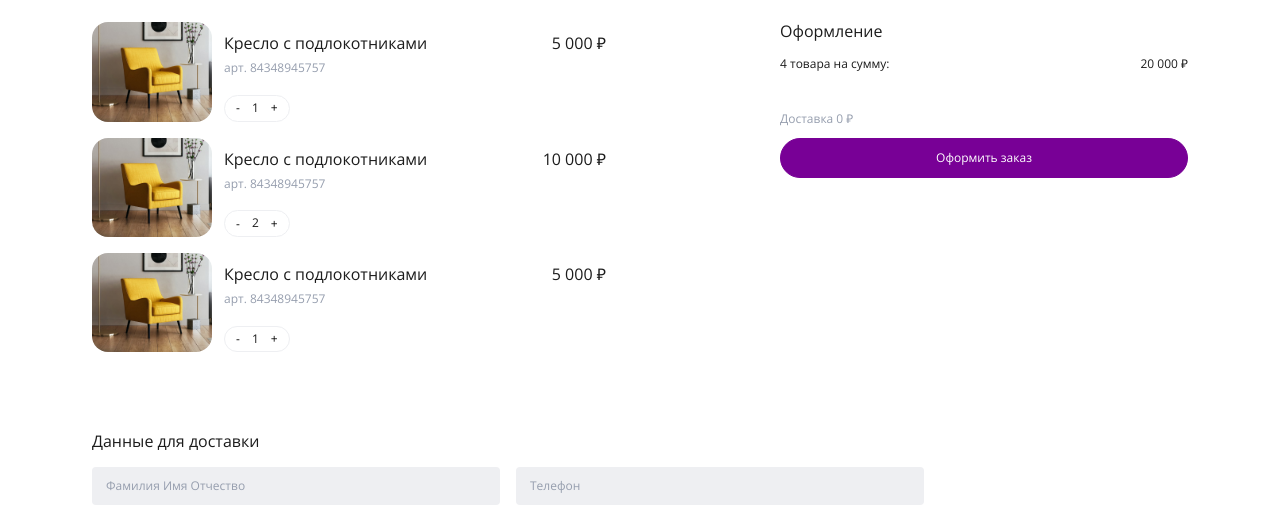
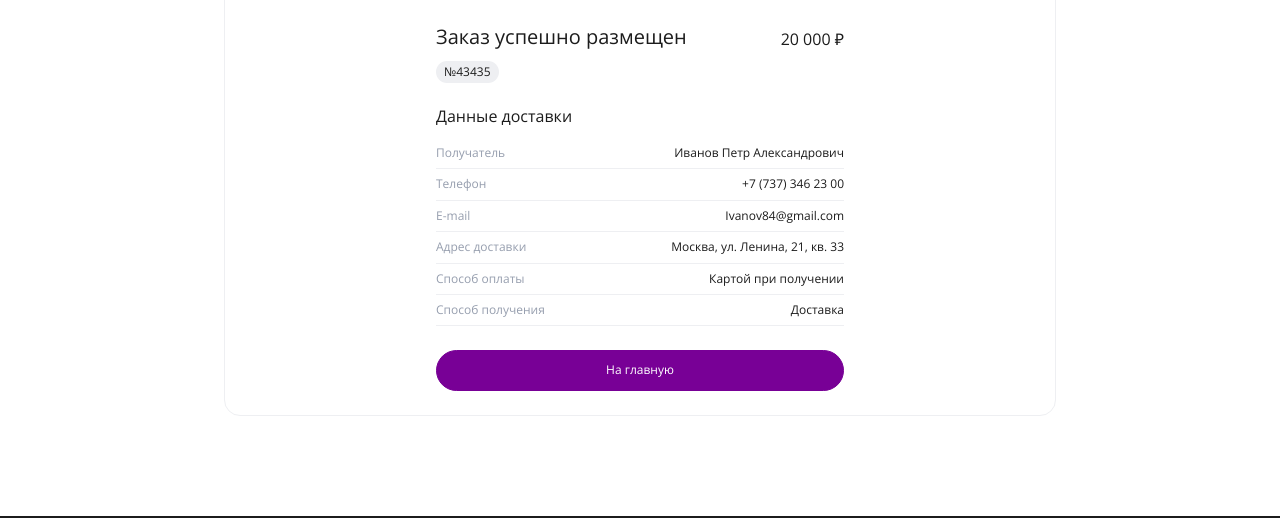
Before and after one commit to Rednata/koff, a website built with Vite: page index.html in a window 1280 px wide. Shown: the part 280-798 px from the top of the page. Built offline with nearby package versions, Linux system fonts and the light colour scheme.

Commit message:
feat: style for order

```diff
--- a/index.html
+++ b/index.html
@@ -357,7 +357,7 @@
         </div>
       </section>
 
-      <section class="cart">
+      <section class="cart" hidden>
         <div class="container cart__container">
           <h2 class="cart__title">Корзина</h2>
           <ul class="cart__products">
@@ -442,42 +442,48 @@
         </div>
       </section>
 
-      <section class="modal-order" hidden>
-        <div class="container modal-order__container">
-          <p class="modal-order__title">Заказ успешно размещен</p>
-          <p class="modal-order__price">20&nbsp;000&nbsp;₽</p>
-          <p class="modal-order__article">№43435</p>
-          <div class="modal-order__info">
-            <p class="modal-order__info-title">Данные доставки</p>
-            <ul class="modal-order__list">
-              <li class="modal-order__item">
-                <p class="modal-order__item-name">Получатель</p>
-                <p class="modal-order__item-mean">Иванов Петр Александрович</p>
+      <section class="order">
+        <div class="container order__container">
+          <div class="order__wrap">
+            <div class="order__info">
+              <h3 class="order__title">Заказ успешно размещен</h3>
+              <p class="order__price">20&nbsp;000&nbsp;₽</p>
+              <p class="order__article">№43435</p>
+            </div>
+
+            <div class="order__delivery">
+              <p class="order__delivery-title">Данные доставки</p>
+              <ul class="order__list">
+                <li class="order__item">
+                  <p class="order__item-name">Получатель</p>
+                  <p class="order__item-mean">Иванов Петр Александрович</p>
                 </li>
-              <li class="modal-order__item">
-                <p class="modal-order__item-name">Телефон</p>
-                <p class="modal-order__item-mean">+7 (737) 346 23 00</p>
+                <li class="order__item">
+                  <p class="order__item-name">Телефон</p>
+                  <p class="order__item-mean">+7 (737) 346 23 00</p>
                 </li>
-              <li class="modal-order__item">
-                <p class="modal-order__item-name">E-mail</p>
-                <p class="modal-order__item-mean">Ivanov84@gmail.com</p>
+                <li class="order__item">
+                  <p class="order__item-name">E-mail</p>
+                  <p class="order__item-mean">Ivanov84@gmail.com</p>
                 </li>
-              <li class="modal-order__item">
-                <p class="modal-order__item-name">Адрес доставки</p>
-                <p class="modal-order__item-mean">Москва, ул. Ленина, 21, кв. 33</p>
+                <li class="order__item">
+                  <p class="order__item-name">Адрес доставки</p>
+                  <p class="order__item-mean">Москва, ул. Ленина, 21, кв. 33</p>
                 </li>
-              <li class="modal-order__item">
-                <p class="modal-order__item-name">Способ оплаты</p>
-                <p class="modal-order__item-mean">Картой при получении</p>
+                <li class="order__item">
+                  <p class="order__item-name">Способ оплаты</p>
+                  <p class="order__item-mean">Картой при получении</p>
                 </li>
-              <li class="modal-order__item">
-                <p class="modal-order__item-name">Способ получения</p>
-                <p class="modal-order__item-mean">Доставка</p>
+                <li class="order__item">
+                  <p class="order__item-name">Способ получения</p>
+                  <p class="order__item-mean">Доставка</p>
                 </li>
               </ul>
             </div>
 
-          <a class="modal-order__link" href="/">На главную</a>
+            <a class="order__link" href="/">На главную</a>
+
+          </div>
         </div>
       </section>
 
--- a/style.scss
+++ b/style.scss
@@ -10,6 +10,6 @@
 @import 'styles/cart';
 @import 'styles/form-order';
 @import 'styles/radio';
-@import 'styles/modal-order';
+@import 'styles/order';
 @import 'styles/footer';
 @import 'styles/contacts';
--- a/styles/modal-order.scss
+++ /dev/null
@@ -1,35 +0,0 @@
-.modal-order {
-
-		&__container {
-		}
-
-		&__title {
-		}
-
-		&__price {
-		}
-
-		&__article {
-		}
-
-		&__info {
-		}
-
-		&__info-title {
-		}
-
-		&__list {
-		}
-
-		&__item {
-		}
-
-		&__item-name {
-		}
-
-		&__item-mean {
-		}
-
-		&__link {
-		}
-}
--- /dev/null
+++ b/styles/order.scss
@@ -0,0 +1,104 @@
+.order {
+	padding-top: 32px;
+
+	@media (min-width: 580px) {
+		padding-top: 60px;
+	}
+		&__container {
+			border-radius: 16px;
+			border-top: 1px solid #EEEFF2;
+			border-bottom: 1px solid #EEEFF2;
+			padding-top: 24px;
+			padding-bottom: 24px;
+
+			@media (min-width: 580px) {
+				width: 92vw;
+				border: 1px solid #EEEFF2;
+				padding-top: 60px;
+			}
+
+			@media (min-width: 820px) {
+				width: 71vw;
+			}
+			@media (min-width: 1120px) {
+				max-width: 832px;
+			}
+		}
+
+		&__wrap {
+			margin: 0 auto;
+			@media (min-width: 580px) {
+				width: 408px;
+			}
+		}
+
+		&__title {
+			font-size: 16px;
+			font-weight: 400;
+
+			@media (min-width: 580px) {
+				font-size: 20px;
+			}
+		}
+
+		&__info {
+			display: grid;
+			row-gap: 8px;
+			margin-bottom: 24px;
+
+			@media (min-width: 580px) {
+				grid-template-columns: 1fr min-content;
+				align-items: flex-end;
+				gap: 12px;
+			}
+		}
+
+		&__price {
+			font-size: 16px;
+		}
+
+		&__article {
+			padding: 4px 8px;
+			border-radius: 32px;
+			background: #EEEFF2;
+			width: max-content;
+			line-height: 14px;
+		}
+
+		&__delivery {
+			margin-bottom: 24px;
+		}
+
+		&__delivery-title {
+			font-size: 16px;
+			margin-bottom: 12px;
+		}
+
+		&__list {
+		}
+
+		&__item {
+			display: flex;
+			justify-content: space-between;
+			padding-top: 8px;
+			padding-bottom: 8px;
+			border-bottom: 1px solid #EEEFF2;
+		}
+
+		&__item-name {
+			color: #969EAE;
+		}
+
+		&__item-mean {
+		}
+
+		&__link {
+			display: block;
+			color: #fff;
+			text-align: center;
+			border-radius: 32px;
+			border: 1px solid #780096;
+			background-color: #780096;
+			padding: 12px 24px;
+		}
+}
```
Lines whose indentation alone changed are shown as unchanged.
